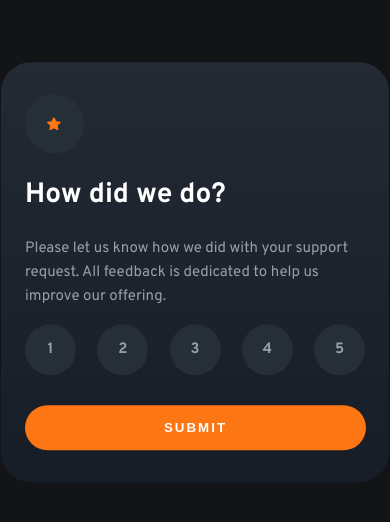
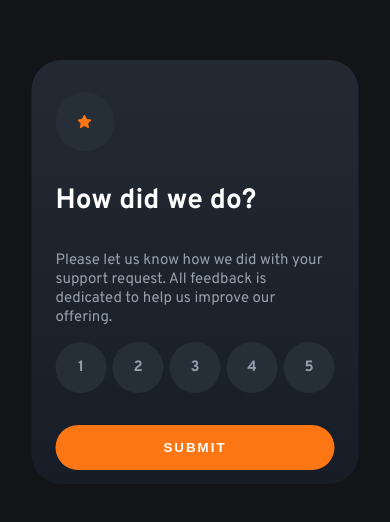
Before and after one commit to PREETOMGOGOI123/Interactive-Rating-Component--project, a plain HTML site: page index.html in a window 390 px wide. Shown: the part 150-672 px from the top of the page. Drawn offline with Linux system fonts and the light colour scheme.

Commit message:
Refactor: Update root variables and container sizes
This commit refactors the :root variables to improve consistency and readability. Additionally, it updates the max-width and max-height properties of the .container-main class to ensure better alignment and responsiveness across devices.

Changes Made:
- Updated color variables for better clarity and organization.
- Adjusted max-width and max-height properties of .container-main to 41.2rem and 41.6rem respectively.
- Cleaned up unnecessary CSS selectors and redundant styles.

These changes aim to enhance the maintainability and scalability of the codebase while ensuring a consistent visual appearance.

```diff
--- a/script.js
+++ b/script.js
@@ -23,10 +23,10 @@ let selectedRating;
 
 
 function displayScreen(rating){
-    imageContainer.innerHTML = `<div class = "final-icon-container"><img src = "${outputIcon}" id = "final-icon" class = "u-margin-bottom"></img></div>`;
+    imageContainer.innerHTML = `<div class = "final-icon-container"><img src = "${outputIcon}" id = "final-icon" class = "u-margin-bottom"></img></div>`
     textContainer.innerHTML = `<div class = "text-content"><div class = "final-rating-container"><p>${ratingMessage(rating)}</p></div>
-                                <h2 class = "heading-secondary u-margin-bottom final-header">${heading}</h2>
-                                <p class=>${paragraph}</p></div>`
+                                <div><h2 class = "heading-secondary u-margin-bottom final-header">${heading}</h2></div>
+                                <p class=>${paragraph}</p></div>`;
 }
 
 ratingButton.forEach(button => {
--- a/style.css
+++ b/style.css
@@ -9,7 +9,7 @@
   --color-white: #fff;
   --color-orange: rgb(252, 118, 20);
 
-  --gutter-vertical: 3rem;
+  --gutter-vertical: 3.2rem;
 }
 
 
@@ -33,7 +33,6 @@ body {
   font-family: "Overpass", sans-serif;
   font-size: 1.5rem;
   color: var(--color-text-primary);
-  line-height: 2.4rem;
 }
 
 .u-margin-bottom:not(:last-child) {
@@ -44,13 +43,19 @@ body {
   display: block;
 }
 
+.heading-secondary {
+  font-size: 2.8rem;
+  font-weight: bold;
+  color: var(--color-white);
+  }
+
 .container-main{
   position: absolute;
   left: 50%;
   top: 50%;
   transform: translate(-50%, -50%);
-  max-width: 38rem;
-  max-height: 38.4rem;
+  max-width: 41.2;
+  max-height: 41.6rem;
   padding: 3.2rem 2.4rem;
   border-radius: 3rem;
   background-image: linear-gradient(to bottom, #232a34, hsl(216, 24%, 12%));
@@ -88,12 +93,6 @@ body {
       h2, p{
         text-align: left;
       }
-
-      .heading-secondary {
-        font-size: 2.8rem;
-        font-weight: bold;
-        color: var(--color-white);
-        }
       }
 
     .rating-container{
@@ -171,34 +170,53 @@ body {
 .image-container{
 
   .final-icon-container{
-    display: inline-block;
-    margin-left: 25%;
+    display: flex;
   }
 }
 
 
-.
-   .final-rating-container {
+.text-content{
+
+  display: flex;
+  flex-direction: column;
+  align-items: center;
+
+  .final-rating-container {
+    display: flex;
+    justify-content: center;
     width: 19.3rem;
     height: 3.2rem;
     border-radius: 2.25rem;
     line-height: 3.2rem;
-    display: inline-block;
-    margin-left: 25%;
     background-color: var(--color-icon-background);
 
     p{
+      color: var(--color-orange);
       margin: 0;
-      color: var(--color-orange);
     }
   }
 
-  h2{
-    font-size: 2.8rem;
-    margin-top: 3rem;
-    color: white;
-  }
-  h2, p{
-    display: block;
+  p{
+    margin-top: 0;
     text-align: center;
   }
+}
+
+
+
+@media screen and (max-width: 600px){
+  .container-main{
+    max-width: 32.7rem;
+    max-height: 36rem;
+
+    .main-section{
+      max-width: 27.9rem;
+    }
+
+    #btn-submit {
+      width: 27.9rem;
+      height: 4.5rem;
+    }
+  }
+}
+;
```
